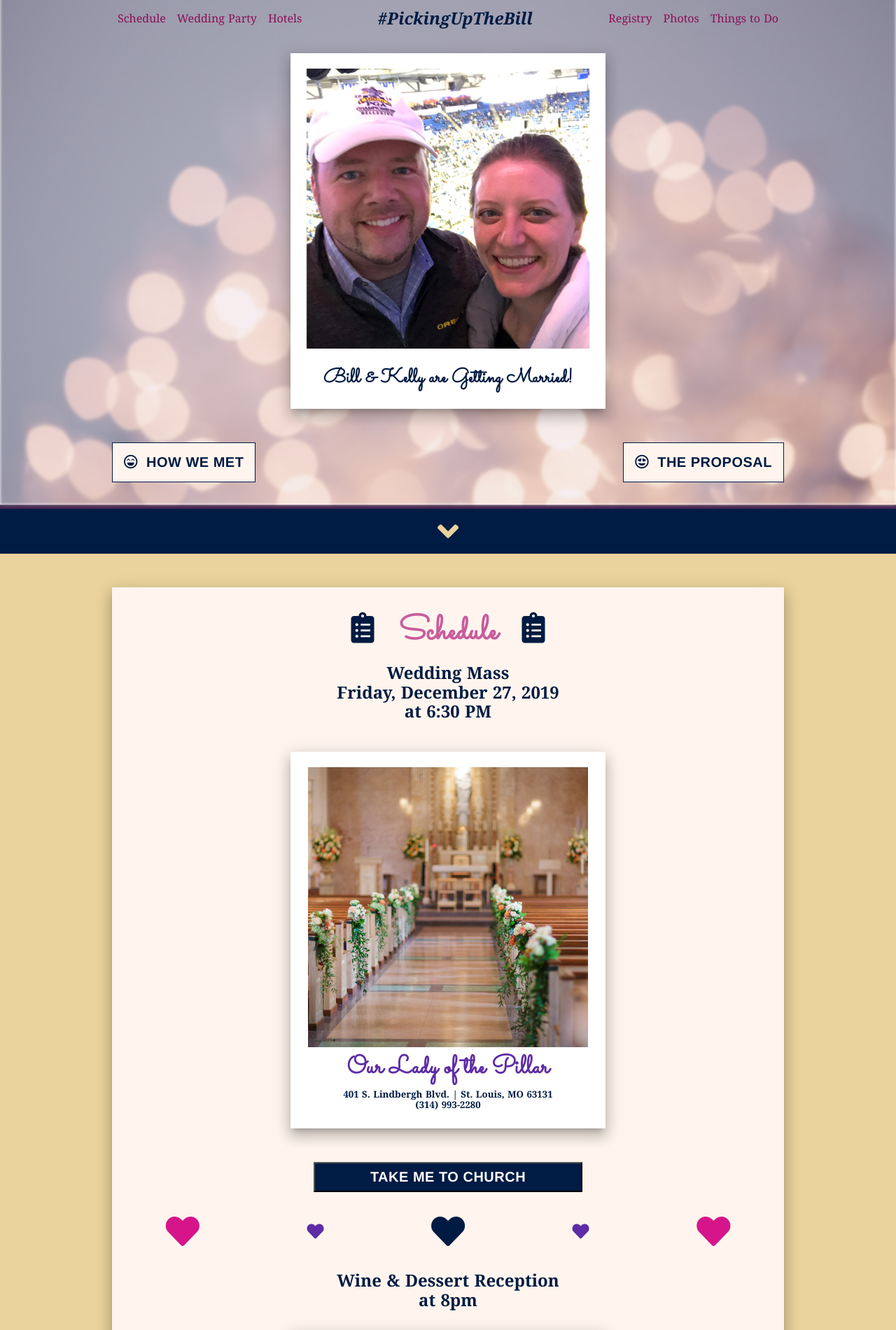
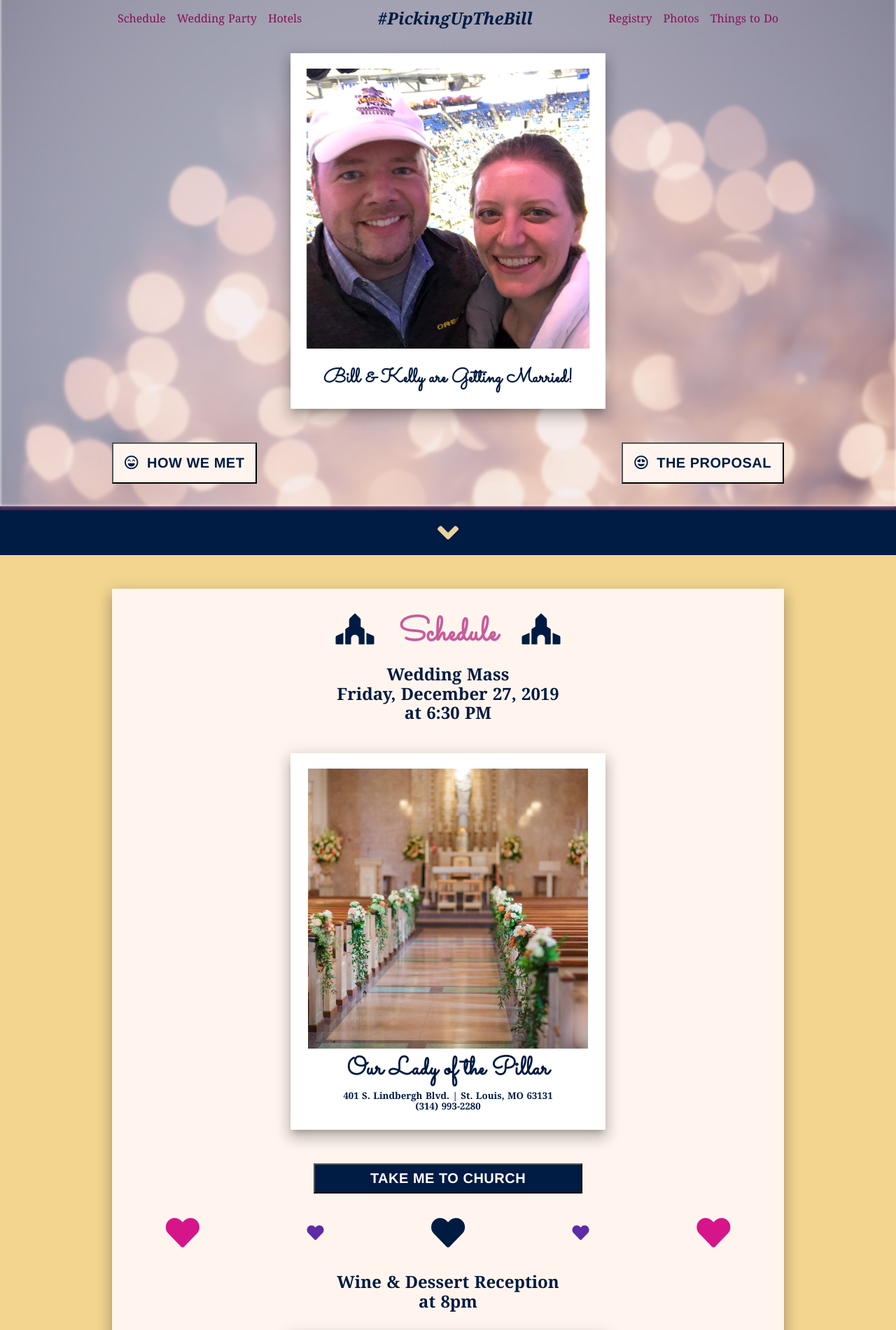
Before and after one commit to njosieb/pickingupthebill, a Nuxt app: page / in a window 1280 px wide. Shown: the top 1900 px of the page at 70% size. Built offline with nearby package versions, Linux system fonts and the light colour scheme.

Commit message:
Edits color story using header pic color

```diff
--- a/assets/styles/variables.scss
+++ b/assets/styles/variables.scss
@@ -13,9 +13,12 @@ $light-red-violet: #c85c9c;
 $red-violet: #d6158a;
 $dark-red-violet: #8a0e58;
 
-$light-putty: #ebdcba;
+$light-putty: #f3d590;
 $putty: #ead39c;
 $dark-putty: #e4be65;
 
 $bossanova: #432650;
 $light-bossanova: #5e2f74;
+
+$testing: #9895a7;
+$testing1: #7f78a1;
--- a/pages/index.vue
+++ b/pages/index.vue
@@ -22,7 +22,7 @@
         </div>
         <div id="button-div" class="flex justify-center georgia">
           <a class="hvr-grow" href="https://www.zola.com/wedding/pickingupthebill" target="_blank">
-            <button class="pa2 border-showcase shadow-hover">
+            <button class="pa2 shadow-hover">
               <div class="navy pa2">
                 <i class="far fa-laugh-beam"></i>
                 &nbsp;How We Met
@@ -31,7 +31,7 @@
           </a>
 
           <a class="hvr-grow" href="https://www.zola.com/wedding/pickingupthebill" target="_blank">
-            <button class="pa2 border-showcase shadow-hover">
+            <button class="pa2 shadow-hover">
               <div class="navy pa2">
                 <i class="far fa-grin-hearts"></i>
                 &nbsp;The Proposal
@@ -55,11 +55,13 @@
         <div class="pv3">
           <div class="seashell pv1 border-shadow">
             <h1 class="f2 sectionTitle1">
-              <i class="fas fa-clipboard-list sectionIcon1"></i>
+              <!-- <i class="fas fa-clipboard-list sectionIcon1"></i> -->
+              <i class="fas fa-place-of-worship sectionIcon1"></i>
               &nbsp;&nbsp;Schedule&nbsp;&nbsp;
-              <i
+              <!-- <i
                 class="fas fa-clipboard-list sectionIcon1"
-              ></i>
+              ></i>-->
+              <i class="fas fa-place-of-worship sectionIcon1"></i>
             </h1>
             <h2 class="georgia f3 pb3 pt3">
               Wedding Mass
@@ -70,7 +72,7 @@
               <img class="photos" src="../assets/pillar.jpg">
               <!-- <h2 class="f2">Ceremony</h2> -->
 
-              <h2 class="pt1 pb2 f2 purple">Our Lady of the Pillar</h2>
+              <h2 class="pt1 pb2 f2">Our Lady of the Pillar</h2>
               <h5 class="georgia pb1">
                 401 S. Lindbergh Blvd. | St. Louis, MO 63131
                 <br>(314) 993-2280
@@ -97,7 +99,7 @@
               <div class="polaroid-frame">
                 <img class="photos" src="../assets/reception.jpg">
 
-                <h2 class="pt1 f2 purple">Moolah Shrine Center</h2>
+                <h2 class="pt1 f2">Moolah Shrine Center</h2>
                 <h5 class="georgia pb1">
                   12545 Fee Fee Road | St. Louis, MO 63146
                   <br>(314) 878-6301
@@ -138,7 +140,7 @@
           <div class="flex justify-around wedding-party pv3 ph4 navy bg-white">
             <div>
               <i class="fas fa-female person pb3"></i>
-              <h2 class="f2 purple">Maid of Honor</h2>
+              <h2 class="f2">Maid of Honor</h2>
               <h3 class="georgia pt2">Mo Milford</h3>
               <h4 class="georgia">Sister of the Bride</h4>
               <div class="pt4">
@@ -146,7 +148,7 @@
                 <i class="fas fa-female person"></i>
                 <i class="fas fa-female person"></i>
               </div>
-              <h2 class="pt3 f2 purple">Bridesmaids</h2>
+              <h2 class="pt3 f2">Bridesmaids</h2>
               <h3 class="georgia">Julie Milford</h3>
               <h4 class="georgia pb3">Sister-In-Law of the Bride</h4>
               <h3 class="georgia">Mary Kate Milford</h3>
@@ -156,7 +158,7 @@
             </div>
             <div>
               <i class="fas fa-male person pb3"></i>
-              <h2 class="f2 purple">Best Man</h2>
+              <h2 class="f2">Best Man</h2>
               <h3 class="georgia pt2">Charlie Harris Jr.</h3>
               <h4 class="georgia">Cousin of the Groom</h4>
               <div class="pt4">
@@ -164,7 +166,7 @@
                 <i class="fas fa-male person"></i>
                 <i class="fas fa-male person"></i>
               </div>
-              <h2 class="pt3 f2 purple">Groomsmen</h2>
+              <h2 class="pt3 f2">Groomsmen</h2>
               <h3 class="georgia">Franko Vatterott</h3>
               <h4 class="georgia pb3">Brother of the Groom</h4>
               <h3 class="georgia">David Michael Jackson</h3>
@@ -189,7 +191,7 @@
           </h1>
           <div class="polaroid-frame">
             <img id="hotel" src="../assets/hotel.jpg" class="photos">
-            <h1 class="purple pv0 mv2">Hotel St. Louis</h1>
+            <h1 class="pv0 mv2">Hotel St. Louis</h1>
 
             <h5 class="georgia pb1">
               12345 Not Sure Lane | St. Louis, MO 63110
@@ -282,7 +284,7 @@
             </h1>
             <div class="polaroid-frame">
               <img class="photos" src="../assets/zoo.jpg">
-              <h2 class="pt2 pb2 purple sacramento f2">Wild Lights at The Zoo</h2>
+              <h2 class="pt2 pb2 sacramento f2">Wild Lights at The Zoo</h2>
               <h5>
                 Government Drive | St. Louis, MO 63110
                 <br>(314) 781-0900
@@ -290,9 +292,7 @@
             </div>
             <div>
               <a href="https://www.stlzoo.org/events/calendarofevents" target="_blank">
-                <button
-                  class="bg-navy white shadow-hover w-40 hvr-grow pv2 mb4"
-                >More Info on Wild Lights</button>
+                <button class="bg-navy white shadow-hover w-30 hvr-grow pv2 mb4">More Information</button>
               </a>
             </div>
             <div>
@@ -300,7 +300,7 @@
             </div>
             <div class="polaroid-frame">
               <img class="photos" src="../assets/steinberg.jpg">
-              <h2 class="pt2 pb2 purple sacramento f2">Steinberg Skating Rink</h2>
+              <h2 class="pt2 pb2 sacramento f2">Steinberg Skating Rink</h2>
               <h5>
                 400 Jefferson Drive | St. Louis, MO 63110
                 <br>(314) 367-7465
@@ -308,9 +308,7 @@
             </div>
             <div>
               <a href="http://www.steinbergskatingrink.com/iceskating/" target="_blank">
-                <button
-                  class="w-40 bg-navy white shadow-hover hvr-grow pv2 mb4"
-                >More Info on Steinberg</button>
+                <button class="w-30 bg-navy white shadow-hover hvr-grow pv2 mb4">More Information</button>
               </a>
             </div>
             <div>
@@ -318,7 +316,7 @@
             </div>
             <div class="polaroid-frame">
               <img class="photos" src="../assets/slam.jpg">
-              <h2 class="pt2 purple sacramento f2">St. Louis Art Museum</h2>
+              <h2 class="pt2 sacramento f2">St. Louis Art Museum</h2>
 
               <h5>
                 1 Fine Arts Drive | St. Louis, MO 63110
@@ -327,9 +325,7 @@
             </div>
             <div>
               <a href="https://www.slam.org/" target="_blank">
-                <button
-                  class="w-40 bg-navy white shadow-hover hvr-grow pv2 mb4"
-                >More Info on Art Museum</button>
+                <button class="w-30 bg-navy white shadow-hover hvr-grow pv2 mb4">More Information</button>
               </a>
             </div>
             <div>
@@ -338,7 +334,7 @@
             <div class="polaroid-frame">
               <img class="photos" src="../assets/city.jpg">
               <!-- <div> -->
-              <h2 class="pt2 pb1 purple sacramento f2">City Museum St. Louis</h2>
+              <h2 class="pt2 pb1 sacramento f2">City Museum St. Louis</h2>
               <h5>
                 750 North 16th Street | St. Louis, MO 63103
                 <br>(314) 231-2489
@@ -346,9 +342,7 @@
             </div>
             <div>
               <a href="https://www.citymuseum.org/" target="_blank">
-                <button
-                  class="w-40 bg-navy white shadow-hover hvr-grow pv2 mb5"
-                >More Info on City Museum</button>
+                <button class="w-30 bg-navy white shadow-hover hvr-grow pv2 mb5">More Information</button>
               </a>
             </div>
           </div>
@@ -615,11 +609,11 @@ img {
   line-height: 1.5;
 }
 .section1 {
-  background-color: $bossanova;
+  background-color: $testing1;
   color: $putty;
 }
 .section2 {
-  background-color: $putty;
+  background-color: $light-putty;
   color: $midnight;
 }
 .borderBottom {
```
